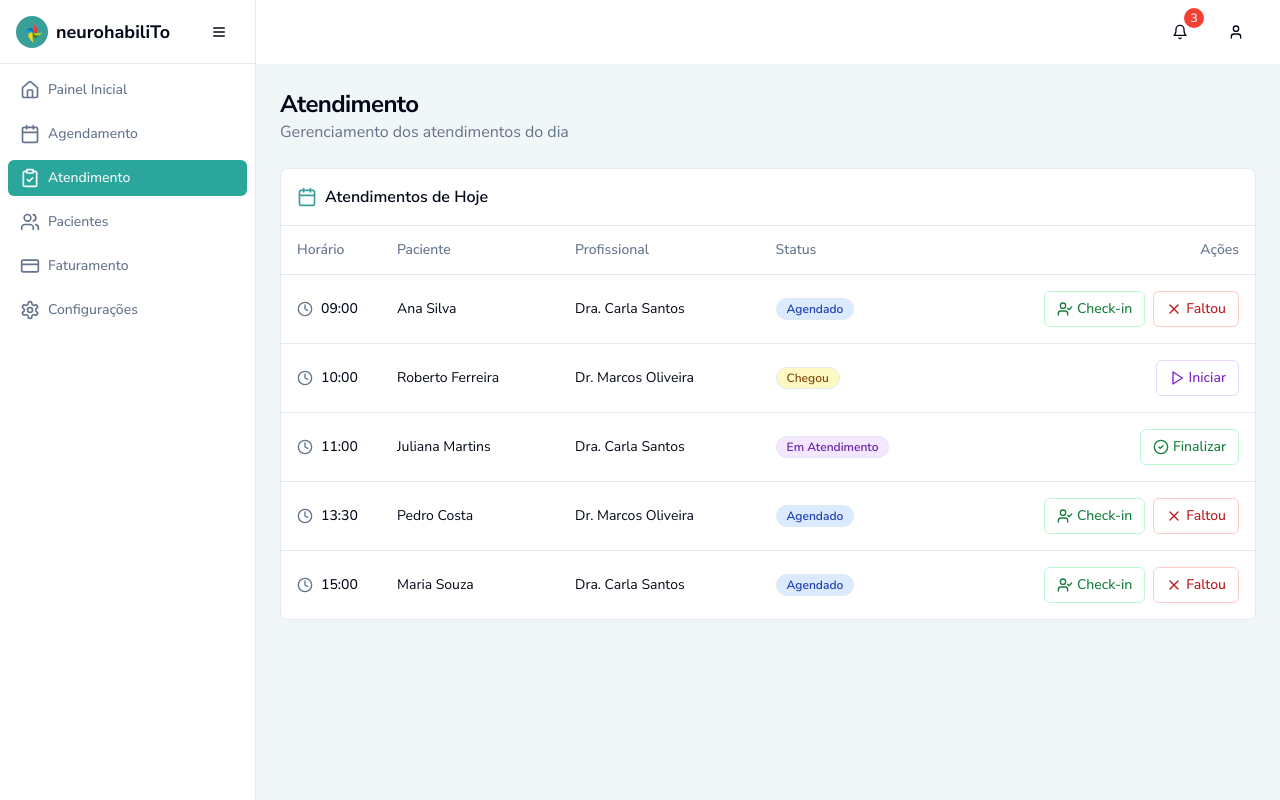
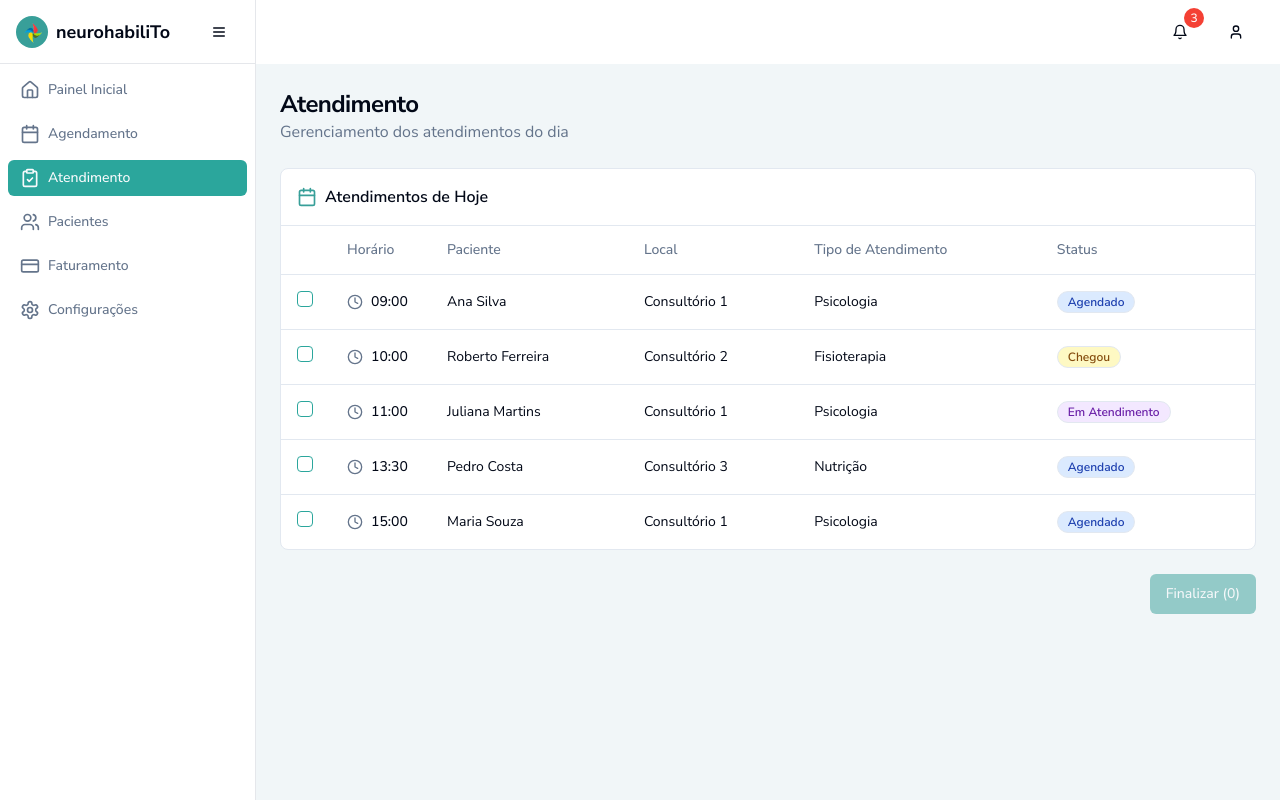
Before and after one commit to GabrielGNM/clinica-ana-eixo-8, a React (Vite) app: page /atendimento in a window 1280 px wide. Built offline with nearby package versions, Linux system fonts and the light colour scheme.

Commit message:
Update Atendimento screen

```diff
--- a/src/pages/Atendimento.tsx
+++ b/src/pages/Atendimento.tsx
@@ -1,4 +1,3 @@
-
 import { useState } from "react";
 import Layout from "@/components/Layout/Layout";
 import {
@@ -11,7 +10,8 @@ import {
 } from "@/components/ui/table";
 import { Button } from "@/components/ui/button";
 import { Badge } from "@/components/ui/badge";
-import { cn } from "@/lib/utils";
+import { Checkbox } from "@/components/ui/checkbox";
+import { Card, CardContent, CardHeader, CardTitle } from "@/components/ui/card";
 import {
   Dialog,
   DialogContent,
@@ -28,14 +28,15 @@ import {
   SelectTrigger,
   SelectValue,
 } from "@/components/ui/select";
-import { Calendar, Clock, UserCheck, Play, CheckCircle2, X } from "lucide-react";
+import { Calendar, Clock } from "lucide-react";
 
 type Appointment = {
   id: number;
   time: string;
   patientName: string;
-  professional: string;
-  status: "Agendado" | "Chegou" | "Em Atendimento" | "Finalizado" | "Faltou" | "Cancelado";
+  local: string;
+  tipoAtendimento: string;
+  status: "Agendado" | "Chegou" | "Em Atendimento" | "Finalizado" | "Faltou" | "Desmarcado" | "Atendido";
 };
 
 const appointments: Appointment[] = [
@@ -43,35 +44,40 @@ const appointments: Appointment[] = [
     id: 1,
     time: "09:00",
     patientName: "Ana Silva",
-    professional: "Dra. Carla Santos",
+    local: "Consultório 1",
+    tipoAtendimento: "Psicologia",
     status: "Agendado"
   },
   {
     id: 2,
     time: "10:00",
     patientName: "Roberto Ferreira",
-    professional: "Dr. Marcos Oliveira",
+    local: "Consultório 2",
+    tipoAtendimento: "Fisioterapia",
     status: "Chegou"
   },
   {
     id: 3,
     time: "11:00",
     patientName: "Juliana Martins",
-    professional: "Dra. Carla Santos",
+    local: "Consultório 1",
+    tipoAtendimento: "Psicologia",
     status: "Em Atendimento"
   },
   {
     id: 4,
     time: "13:30",
     patientName: "Pedro Costa",
-    professional: "Dr. Marcos Oliveira",
+    local: "Consultório 3",
+    tipoAtendimento: "Nutrição",
     status: "Agendado"
   },
   {
     id: 5,
     time: "15:00",
     patientName: "Maria Souza",
-    professional: "Dra. Carla Santos",
+    local: "Consultório 1",
+    tipoAtendimento: "Psicologia",
     status: "Agendado"
   }
 ];
@@ -86,24 +92,62 @@ const getStatusBadge = (status: Appointment["status"]) => {
       return <Badge variant="outline" className="bg-purple-100 text-purple-800 hover:bg-purple-100">Em Atendimento</Badge>;
     case "Finalizado":
       return <Badge variant="outline" className="bg-green-100 text-green-800 hover:bg-green-100">Finalizado</Badge>;
+    case "Atendido":
+      return <Badge variant="outline" className="bg-green-100 text-green-800 hover:bg-green-100">Atendido</Badge>;
     case "Faltou":
       return <Badge variant="outline" className="bg-red-100 text-red-800 hover:bg-red-100">Faltou</Badge>;
-    case "Cancelado":
-      return <Badge variant="outline" className="bg-gray-100 text-gray-800 hover:bg-gray-100">Cancelado</Badge>;
+    case "Desmarcado":
+      return <Badge variant="outline" className="bg-gray-100 text-gray-800 hover:bg-gray-100">Desmarcado</Badge>;
     default:
       return <Badge variant="outline">Desconhecido</Badge>;
   }
 };
 
 const Atendimento = () => {
-  const [isDialogOpen, setIsDialogOpen] = useState(false);
-  const [dialogType, setDialogType] = useState<"finalize" | "checkin" | "start" | "miss">("finalize");
-  const [selectedAppointment, setSelectedAppointment] = useState<Appointment | null>(null);
+  const [selectedAppointments, setSelectedAppointments] = useState<number[]>([]);
+  const [showBatchDialog, setShowBatchDialog] = useState(false);
+  const [batchAction, setBatchAction] = useState<string>("");
+  const [batchReason, setBatchReason] = useState<string>("");
+  const [batchNotes, setBatchNotes] = useState<string>("");
+  const [appointmentStatuses, setAppointmentStatuses] = useState<Record<number, Appointment["status"]>>(
+    appointments.reduce((acc, apt) => ({ ...acc, [apt.id]: apt.status }), {})
+  );
 
-  const handleAction = (appointment: Appointment, action: "checkin" | "start" | "finalize" | "miss") => {
-    setSelectedAppointment(appointment);
-    setDialogType(action);
-    setIsDialogOpen(true);
+  const handleCheckboxChange = (appointmentId: number, checked: boolean) => {
+    if (checked) {
+      setSelectedAppointments(prev => [...prev, appointmentId]);
+    } else {
+      setSelectedAppointments(prev => prev.filter(id => id !== appointmentId));
+    }
+  };
+
+  const handleFinalizarClick = () => {
+    setShowBatchDialog(true);
+  };
+
+  const handleBatchSubmit = () => {
+    const newStatuses = { ...appointmentStatuses };
+
+    selectedAppointments.forEach(id => {
+      if (batchAction === "Atendido") {
+        newStatuses[id] = "Atendido";
+      } else if (batchAction === "Desmarcado") {
+        newStatuses[id] = "Desmarcado";
+      } else if (batchAction === "Falta") {
+        newStatuses[id] = "Faltou";
+      }
+    });
+
+    setAppointmentStatuses(newStatuses);
+    setSelectedAppointments([]);
+    setShowBatchDialog(false);
+    setBatchAction("");
+    setBatchReason("");
+    setBatchNotes("");
+  };
+
+  const getSelectedAppointments = () => {
+    return appointments.filter(apt => selectedAppointments.includes(apt.id));
   };
 
   return (
@@ -123,16 +167,23 @@ const Atendimento = () => {
           <Table>
             <TableHeader>
               <TableRow>
+                <TableHead className="w-[50px]"></TableHead>
                 <TableHead className="w-[100px]">Horário</TableHead>
                 <TableHead>Paciente</TableHead>
-                <TableHead>Profissional</TableHead>
+                <TableHead>Local</TableHead>
+                <TableHead>Tipo de Atendimento</TableHead>
                 <TableHead>Status</TableHead>
-                <TableHead className="text-right">Ações</TableHead>
               </TableRow>
             </TableHeader>
             <TableBody>
               {appointments.map((appointment) => (
                 <TableRow key={appointment.id}>
+                  <TableCell>
+                    <Checkbox
+                      checked={selectedAppointments.includes(appointment.id)}
+                      onCheckedChange={(checked) => handleCheckboxChange(appointment.id, checked as boolean)}
+                    />
+                  </TableCell>
                   <TableCell className="font-medium">
                     <div className="flex items-center gap-2">
                       <Clock className="h-4 w-4 text-muted-foreground" />
@@ -140,158 +191,104 @@ const Atendimento = () => {
                     </div>
                   </TableCell>
                   <TableCell>{appointment.patientName}</TableCell>
-                  <TableCell>{appointment.professional}</TableCell>
-                  <TableCell>{getStatusBadge(appointment.status)}</TableCell>
-                  <TableCell className="text-right">
-                    <div className="flex items-center justify-end gap-2">
-                      {appointment.status === "Agendado" && (
-                        <Button
-                          size="sm"
-                          variant="outline"
-                          className="flex items-center gap-1 text-green-700 border-green-200 hover:bg-green-50"
-                          onClick={() => handleAction(appointment, "checkin")}
-                        >
-                          <UserCheck className="h-4 w-4" />
-                          <span>Check-in</span>
-                        </Button>
-                      )}
-
-                      {appointment.status === "Chegou" && (
-                        <Button
-                          size="sm"
-                          variant="outline"
-                          className="flex items-center gap-1 text-purple-700 border-purple-200 hover:bg-purple-50"
-                          onClick={() => handleAction(appointment, "start")}
-                        >
-                          <Play className="h-4 w-4" />
-                          <span>Iniciar</span>
-                        </Button>
-                      )}
-
-                      {appointment.status === "Em Atendimento" && (
-                        <Button
-                          size="sm"
-                          variant="outline"
-                          className="flex items-center gap-1 text-green-700 border-green-200 hover:bg-green-50"
-                          onClick={() => handleAction(appointment, "finalize")}
-                        >
-                          <CheckCircle2 className="h-4 w-4" />
-                          <span>Finalizar</span>
-                        </Button>
-                      )}
-
-                      {(appointment.status === "Agendado") && (
-                        <Button
-                          size="sm"
-                          variant="outline"
-                          className="flex items-center gap-1 text-red-700 border-red-200 hover:bg-red-50"
-                          onClick={() => handleAction(appointment, "miss")}
-                        >
-                          <X className="h-4 w-4" />
-                          <span>Faltou</span>
-                        </Button>
-                      )}
-                    </div>
-                  </TableCell>
+                  <TableCell>{appointment.local}</TableCell>
+                  <TableCell>{appointment.tipoAtendimento}</TableCell>
+                  <TableCell>{getStatusBadge(appointmentStatuses[appointment.id] || appointment.status)}</TableCell>
                 </TableRow>
               ))}
             </TableBody>
           </Table>
         </div>
+
+        <div className="flex justify-end">
+          <Button
+            onClick={handleFinalizarClick}
+            disabled={selectedAppointments.length === 0}
+            className="bg-clinic-teal hover:bg-clinic-teal/90"
+          >
+            Finalizar ({selectedAppointments.length})
+          </Button>
+        </div>
       </div>
 
-      <Dialog open={isDialogOpen} onOpenChange={setIsDialogOpen}>
-        <DialogContent>
+      <Dialog open={showBatchDialog} onOpenChange={setShowBatchDialog}>
+        <DialogContent className="max-w-2xl">
           <DialogHeader>
-            <DialogTitle>
-              {dialogType === "finalize" && "Finalizar Atendimento"}
-              {dialogType === "checkin" && "Realizar Check-in"}
-              {dialogType === "start" && "Iniciar Atendimento"}
-              {dialogType === "miss" && "Marcar Falta"}
-            </DialogTitle>
+            <DialogTitle>Finalizar Atendimentos</DialogTitle>
             <DialogDescription>
-              {dialogType === "finalize" && "Registre a evolução/notas da sessão e finalize o atendimento"}
-              {dialogType === "checkin" && "Confirme a chegada do paciente"}
-              {dialogType === "start" && "Iniciar a sessão com o paciente"}
-              {dialogType === "miss" && "Confirme a falta do paciente"}
+              Selecione a ação para os atendimentos selecionados
             </DialogDescription>
           </DialogHeader>
 
-          {selectedAppointment && (
-            <div className="py-4">
-              <div className="mb-4">
-                <p><strong>Paciente:</strong> {selectedAppointment.patientName}</p>
-                <p><strong>Profissional:</strong> {selectedAppointment.professional}</p>
-                <p><strong>Horário:</strong> {selectedAppointment.time}</p>
+          <div className="py-4 space-y-4">
+            <Card>
+              <CardHeader>
+                <CardTitle className="text-lg">Atendimentos Selecionados</CardTitle>
+              </CardHeader>
+              <CardContent>
+                <div className="space-y-2">
+                  {getSelectedAppointments().map(apt => (
+                    <div key={apt.id} className="flex justify-between items-center p-2 bg-gray-50 rounded">
+                      <span className="font-medium">{apt.patientName}</span>
+                      <span className="text-sm text-muted-foreground">{apt.time}</span>
+                    </div>
+                  ))}
+                </div>
+              </CardContent>
+            </Card>
+
+            <div className="grid w-full gap-1.5">
+              <label className="text-sm font-medium">Ação Desejada</label>
+              <Select value={batchAction} onValueChange={setBatchAction}>
+                <SelectTrigger>
+                  <SelectValue placeholder="Selecione a ação" />
+                </SelectTrigger>
+                <SelectContent>
+                  <SelectItem value="Atendido">Atendido</SelectItem>
+                  <SelectItem value="Desmarcado">Desmarcado</SelectItem>
+                  <SelectItem value="Falta">Falta</SelectItem>
+                </SelectContent>
+              </Select>
             </div>
 
-              {dialogType === "finalize" && (
-                <div className="space-y-4">
+            {(batchAction === "Desmarcado" || batchAction === "Falta") && (
               <div className="grid w-full gap-1.5">
-                    <label htmlFor="session-notes" className="text-sm font-medium">
-                      Evolução/Notas da Sessão
-                    </label>
-                    <Textarea
-                      id="session-notes"
-                      placeholder="Descreva os detalhes sobre o atendimento realizado..."
-                      className="min-h-32"
-                    />
-                  </div>
-
-                  <div className="grid w-full gap-1.5">
-                    <label htmlFor="next-steps" className="text-sm font-medium">
-                      Próximos Passos
-                    </label>
-                    <Textarea
-                      id="next-steps"
-                      placeholder="Observações para próximas sessões, recomendações..."
-                    />
-                  </div>
-                </div>
-              )}
-
-              {dialogType === "miss" && (
-                <div className="space-y-4">
-                  <div className="grid w-full gap-1.5">
-                    <label htmlFor="miss-reason" className="text-sm font-medium">
-                      Motivo da Falta
-                    </label>
-                    <Select>
+                <label className="text-sm font-medium">Motivo</label>
+                <Select value={batchReason} onValueChange={setBatchReason}>
                   <SelectTrigger>
                     <SelectValue placeholder="Selecione o motivo" />
                   </SelectTrigger>
                   <SelectContent>
-                        <SelectItem value="no-notification">Sem notificação prévia</SelectItem>
-                        <SelectItem value="health">Problema de saúde</SelectItem>
-                        <SelectItem value="transportation">Problemas de transporte</SelectItem>
-                        <SelectItem value="other">Outro motivo</SelectItem>
+                    <SelectItem value="Sem Notificação Prévia">Sem Notificação Prévia</SelectItem>
+                    <SelectItem value="Problema de Saúde">Problema de Saúde</SelectItem>
+                    <SelectItem value="Problema de Transporte">Problema de Transporte</SelectItem>
+                    <SelectItem value="Outros">Outros</SelectItem>
                   </SelectContent>
                 </Select>
               </div>
+            )}
 
+            {batchReason === "Outros" && (
               <div className="grid w-full gap-1.5">
-                    <label htmlFor="miss-notes" className="text-sm font-medium">
-                      Observações
-                    </label>
+                <label className="text-sm font-medium">Especifique o motivo</label>
                 <Textarea
-                      id="miss-notes"
-                      placeholder="Informações adicionais sobre a falta..."
+                  value={batchNotes}
+                  onChange={(e) => setBatchNotes(e.target.value)}
+                  placeholder="Descreva o motivo..."
                 />
-                  </div>
               </div>
             )}
           </div>
-          )}
 
           <DialogFooter>
-            <Button variant="outline" onClick={() => setIsDialogOpen(false)}>
+            <Button variant="outline" onClick={() => setShowBatchDialog(false)}>
               Cancelar
             </Button>
-            <Button type="submit">
-              {dialogType === "finalize" && "Finalizar Atendimento"}
-              {dialogType === "checkin" && "Confirmar Check-in"}
-              {dialogType === "start" && "Iniciar Atendimento"}
-              {dialogType === "miss" && "Confirmar Falta"}
+            <Button
+              onClick={handleBatchSubmit}
+              disabled={!batchAction || ((batchAction === "Desmarcado" || batchAction === "Falta") && !batchReason)}
+            >
+              Confirmar
             </Button>
           </DialogFooter>
         </DialogContent>
```
Lines whose indentation alone changed are shown as unchanged.
